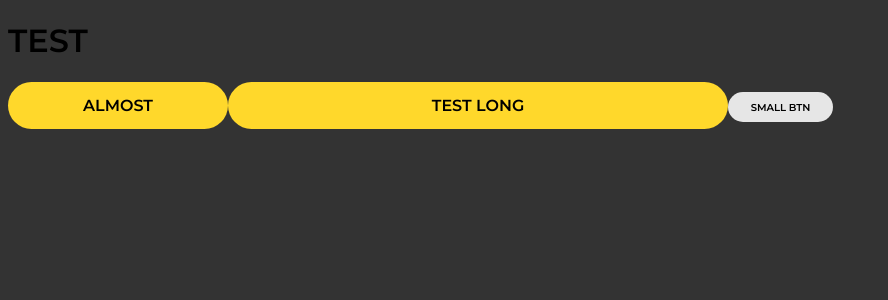
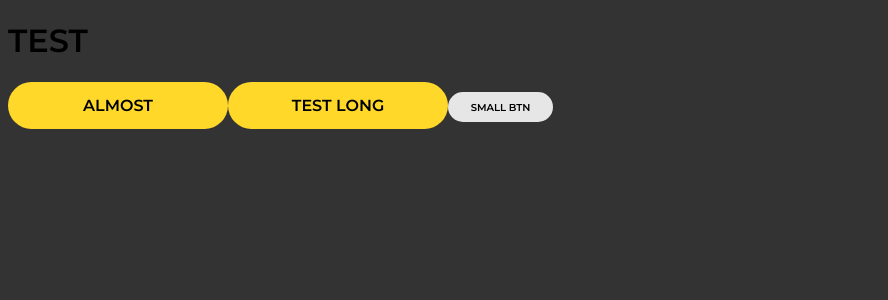
Before and after one commit to MaciSow/favnote-frontend, a React (Create React App) app: page / in a window 1280 px wide. Shown: the top 300 px of the page, without its empty margins (0-888 px from the left). Built offline with nearby package versions, Linux system fonts and the light colour scheme.

Commit message:
Add Atomic Design & Add theme & Fix props error in Button

```diff
--- a/package.json
+++ b/package.json
@@ -42,7 +42,7 @@
     "@storybook/preset-create-react-app": "^3.1.7",
     "@storybook/react": "^6.2.9",
     "@types/react-dom": "^17.0.5",
-    "@types/styled-components": "^5.1.9",
+    "@types/styled-components": "^5.1.10",
     "@typescript-eslint/eslint-plugin": "^4.24.0",
     "@typescript-eslint/parser": "^4.24.0",
     "eslint": "^7.26.0",
--- a/src/components/Button/Button.tsx
+++ b/src/components/atoms/Button/Button.tsx
@@ -1,16 +1,16 @@
 import styled, { css } from 'styled-components';
 
-export interface Props {
-  width?: string;
+type Props = {
   secondary?: boolean;
-  color?: string;
-}
+};
 
 const Button = styled.button`
   border: none;
   border-radius: 24px;
-  background-color: ${({ color }: Props) => color || '#ffd82b'};
-  width: ${({ width }: Props) => width || '220px'};
+
+  background-color: ${({ theme }) => theme.primary};
+
+  width: 220px;
   height: 47px;
   font-weight: 600;
   font-size: 1.6rem;
@@ -28,4 +28,6 @@ const Button = styled.button`
     `}
 `;
 
+// background-color: ${({ color }: Props) => color || '#ffd82b'};
+
 export default Button;
--- /dev/null
+++ b/src/theme/mainTheme.ts
@@ -0,0 +1,10 @@
+export const theme = {
+  primary: 'hsl(49,100%,58%)',
+  secondary: 'hsl(196,83%,75%)',
+  tertiary: 'hsl(106,47%,64%)',
+  grey100: 'hsl(0,0%,96%)',
+  grey200: 'hsl(0,0%,90%)',
+  black: 'hsl(0,0%,0%)',
+  light: 300,
+  bold: 600,
+};
--- a/src/views/Root/Root.tsx
+++ b/src/views/Root/Root.tsx
@@ -1,14 +1,20 @@
 import React from 'react';
-import Button from 'components/Button/Button';
+import { ThemeProvider } from 'styled-components';
+import Button from 'components/atoms/Button/Button';
 import GlobalStyle from 'theme/GlobalStyle';
+import { theme } from '../../theme/mainTheme';
 
 const Root = () => (
   <div>
     <GlobalStyle />
-    <h1>TEST</h1>
-    <Button>Almost</Button>
-    <Button width="500px">Test long</Button>
-    <Button secondary>Small btn</Button>
+    <ThemeProvider theme={theme}>
+      <>
+        <h1>TEST</h1>
+        <Button>Almost</Button>
+        <Button>Test long</Button>
+        <Button secondary>Small btn</Button>
+      </>
+    </ThemeProvider>
   </div>
 );
 
```
Also changed, not shown: 2 other files (tests, documents, lock files or other folders).
